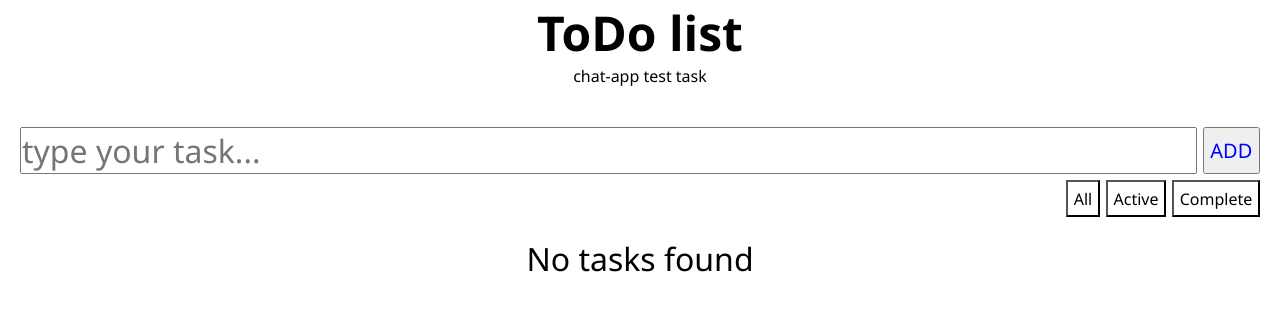
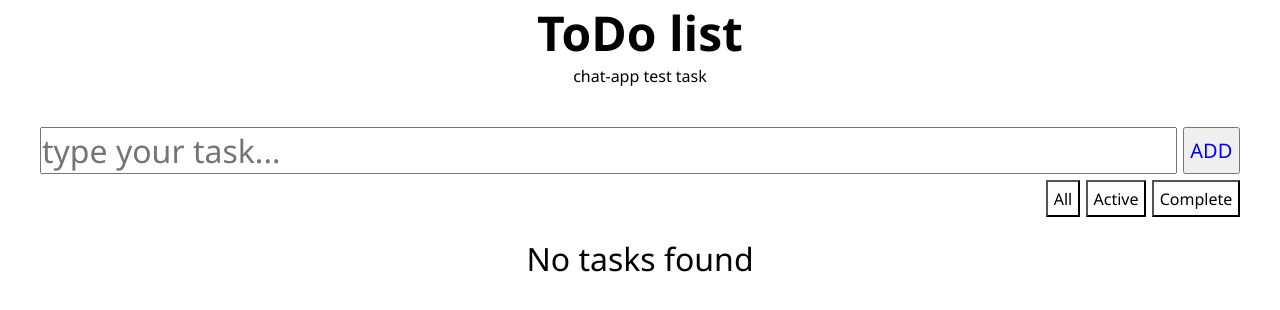
Before and after one commit to xschar/todo-chat-app, a React app: page / in a window 1280 px wide. Shown: the top 310 px of the page. Built offline with nearby package versions, Linux system fonts and the light colour scheme.

Commit message:
style: change max-width

```diff
--- a/src/components/layout/styles.module.css
+++ b/src/components/layout/styles.module.css
@@ -20,6 +20,6 @@
 }
 
 .container > main {
-  width: 100vw;
+  width: calc(min(100vw, 1240px));
   padding: var(--fs-base);
 }
```
